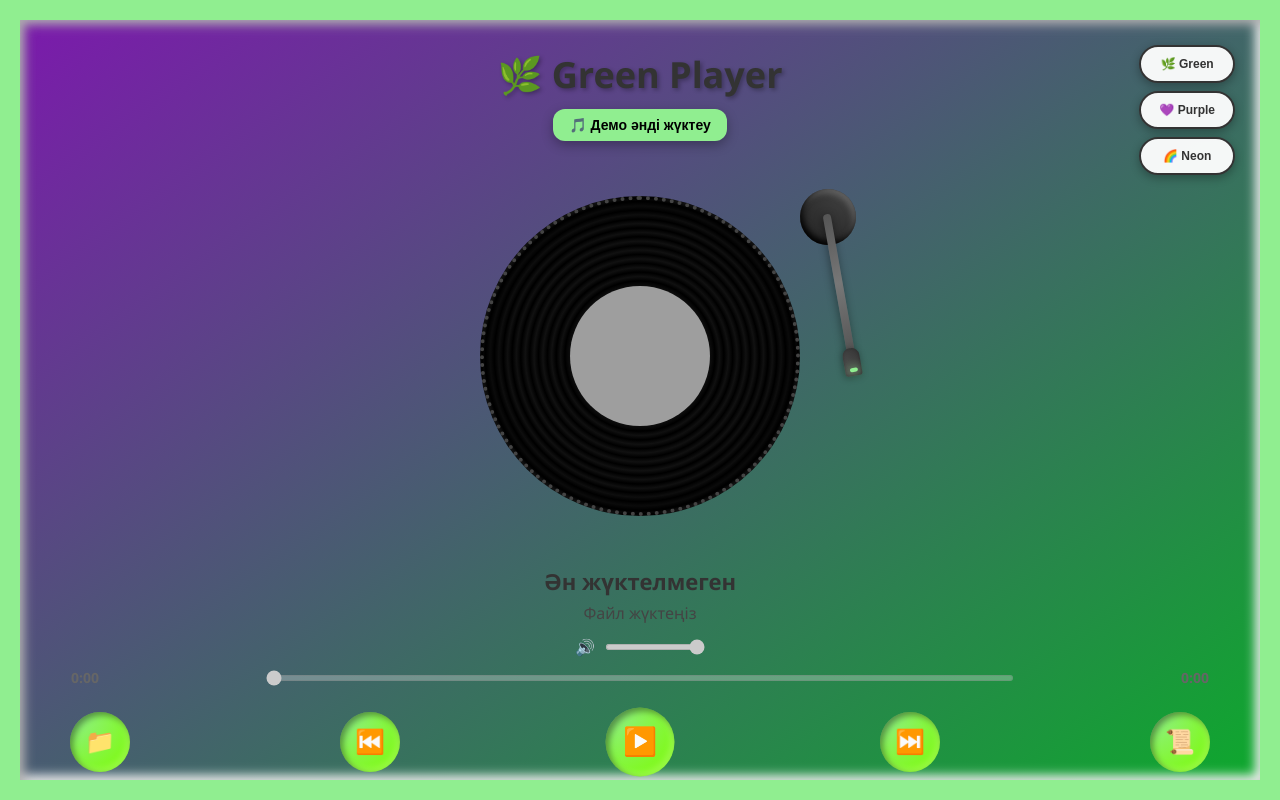
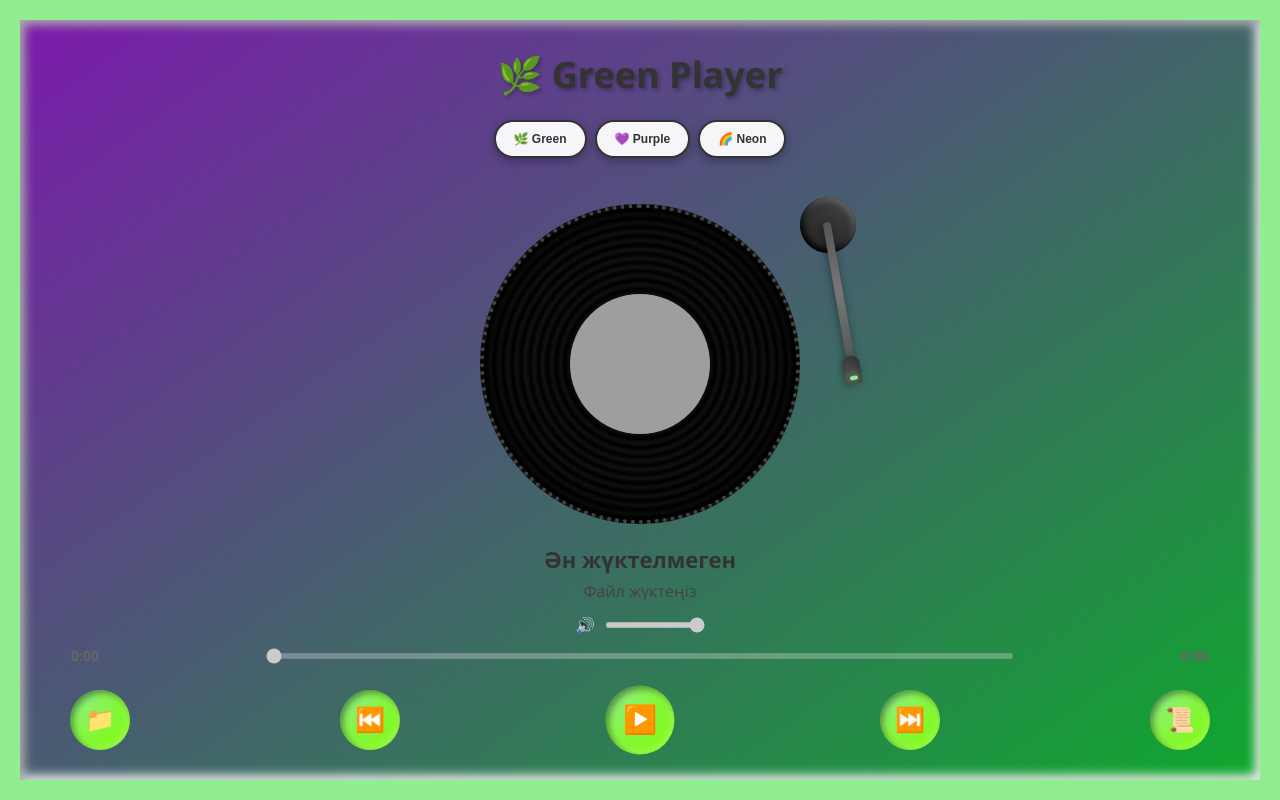
Before and after one commit to Davidshakyy777/green-player-3, a React (Vite) app: page / in a window 1280 px wide. Built offline with nearby package versions, Linux system fonts and the light colour scheme; grey boxes are pictures that could not be loaded; the HTML template or start-up script is replaced by a standard one.

Commit message:
Finished changes

```diff
--- a/src/App.css
+++ b/src/App.css
@@ -93,30 +93,19 @@ body {
   text-shadow: 2px 2px 4px rgba(0, 0, 0, 0.3);
 }
 
-.demo-btn {
-  margin-top: 10px;
-  padding: 8px 16px;
-  background: #90EE90;
-  border: none;
-  border-radius: 12px;
-  cursor: pointer;
-  font-size: 14px;
-  font-weight: bold;
-  box-shadow: 0 4px 12px rgba(0, 0, 0, 0.3);
-}
-
 /* TURNTABLE CONTAINER - ОРТАДА */
 .turntable-container {
   display: flex;
   justify-content: center;
   align-items: center;
   flex-grow: 1;
-  margin: 20px 0;
+  margin: 5px 0;
 }
 
 /* TURNTABLE - КІШІРЕЙТІЛГЕН */
 .turntable-fullscreen {
   position: relative;
+  top: 40px;
   width: 350px;
   height: 350px;
 }
@@ -342,11 +331,11 @@ body {
 /* THEME BUTTONS - ОҢ ЖАҚ ЖОҒАРЫДА */
 .theme-buttons-fullscreen {
   position: absolute;
-  top: 25px;
-  right: 25px;
+  top: 100px;
+  align-items: center;
   z-index: 100;
   display: flex;
-  flex-direction: column;
+  flex-direction: row;
   gap: 8px;
 }
 
--- a/src/App.jsx
+++ b/src/App.jsx
@@ -120,12 +120,6 @@ function App() {
         {/* HEADER - ЖОҒАРЫ ОРТАДА */}
         <div className="header-fullscreen">
           <h1>🌿 Green Player</h1>
-          <button
-            onClick={loadDemoAudio}
-            className="demo-btn"
-          >
-            🎵 Демо әнді жүктеу
-          </button>
         </div>
 
         {/* TURNTABLE - ОРТАДА */}
```
